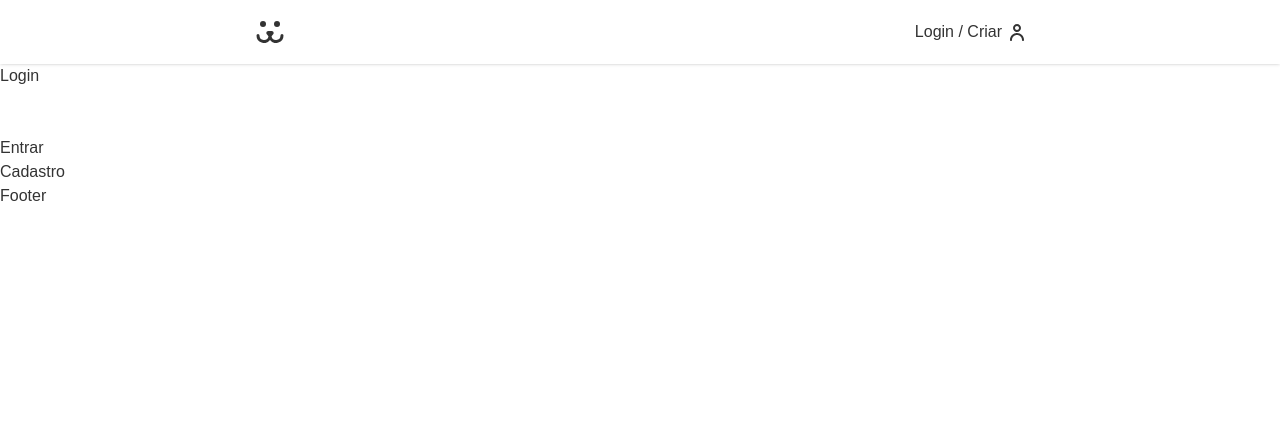
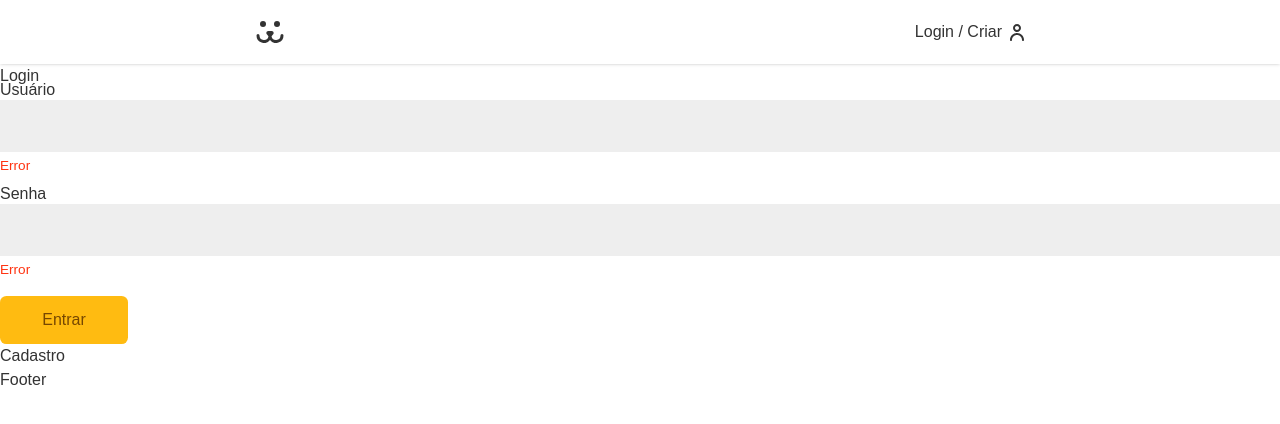
Before and after one commit to kauasilvandrade/Dogs, a React (Vite) app: page /login in a window 1280 px wide. Shown: the top 424 px of the page. Built offline with nearby package versions, Linux system fonts and the light colour scheme.

Commit message:
feat: cria components de botão e input

```diff
--- /dev/null
+++ b/src/components/Forms/Buttons/index.tsx
@@ -0,0 +1,15 @@
+type Props = React.ComponentProps<"button"> & {
+  children: string;
+};
+
+export function Button({ children, ...rest }: Props) {
+  return (
+    <button
+      className="text-base cursor-pointer border-none rounded-[0.4rem] bg-[#fb1] text-[#764701] py-3 px-0.5 outline-none hover:shadow-[0_0_0_3px_#fea,0_0_0_4px_#fb1] focus-within:hover:shadow-[0_0_0_3px_#fea,0_0_0_4px_#fb1] transition min-w-32 disabled:opacity-[0.5] disabled:cursor-wait"
+      style={{ fontFamily: "var(--font-sans)" }}
+      {...rest}
+    >
+      {children}
+    </button>
+  );
+}
--- /dev/null
+++ b/src/components/Forms/Inputs/index.tsx
@@ -0,0 +1,22 @@
+type Props = React.ComponentProps<"input"> & {
+  label: string;
+  name: string;
+};
+
+export function Input({ label, name, ...rest }: Props) {
+  return (
+    <div className="mb-4">
+      <label htmlFor={name} className="block text-base/1 pb-2">
+        {label}
+      </label>
+      <input
+        type="text"
+        id={name}
+        name={name}
+        {...rest}
+        className="border border-[#eee] block w-full text-base p-[.8rem] bg-[#eee] transition outline-none hover:bg-white hover:shadow hover:border-[#fb1]"
+      />
+      <p className="text-[#f31] text-[0.85rem] mt-[0.25rem]">Error</p>
+    </div>
+  );
+}
--- a/src/components/Login/LoginForm/index.tsx
+++ b/src/components/Login/LoginForm/index.tsx
@@ -1,5 +1,7 @@
-import { use, useState } from "react";
+import { useState } from "react";
 import { Link } from "react-router";
+import { Input } from "../../Forms/Inputs";
+import { Button } from "../../Forms/Buttons";
 
 export function LoginForm() {
   const [username, setUsername] = useState("");
@@ -30,17 +32,9 @@ export function LoginForm() {
     <section>
       <h1>Login</h1>
       <form action="" onSubmit={handleSubmit}>
-        <input
-          type="text"
-          value={username}
-          onChange={(e) => setUsername(e.target.value)}
-        />
-        <input
-          type="password"
-          value={password}
-          onChange={(e) => setPassword(e.target.value)}
-        />
-        <button>Entrar</button>
+        <Input type="text" label="Usuário" name="username" />
+        <Input type="password" label="Senha" name="password" />
+        <Button>Entrar</Button>
       </form>
       <Link to={"/login/criar"}>Cadastro</Link>
     </section>
--- a/src/global.css
+++ b/src/global.css
@@ -1,4 +1,8 @@
 @import "tailwindcss";
+
+* {
+  box-sizing: border-box;
+}
 
 :root {
   --font-sans: Arial, Helvetica, sans-serif;
```
